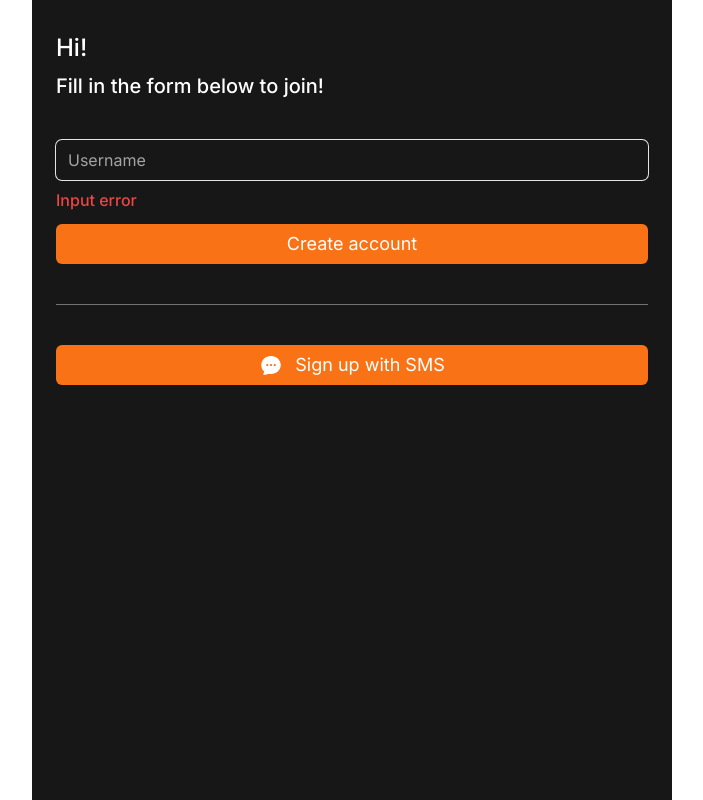
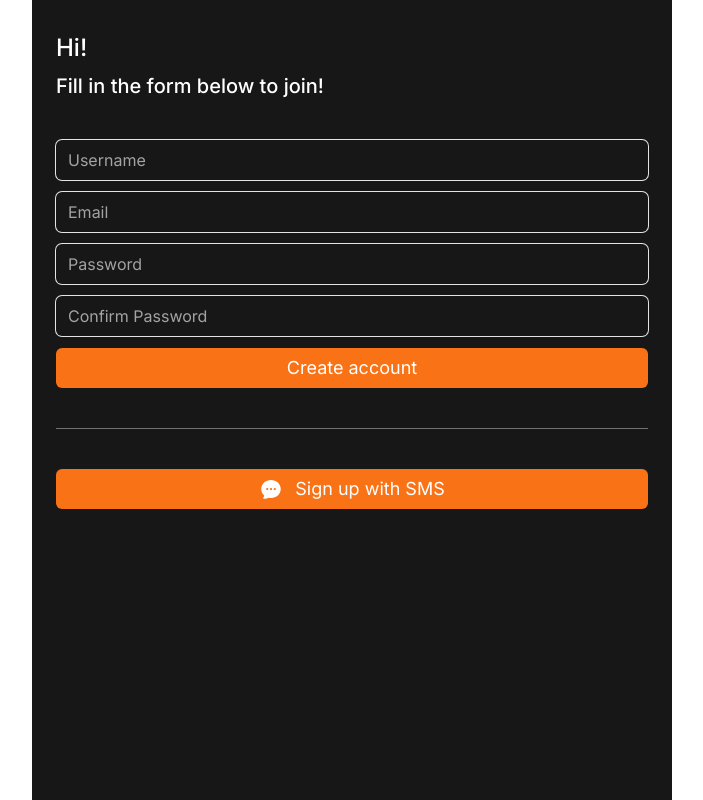
Before and after one commit to heewls/carrot-market, a Next.js app: page /create-account in a window 1280 px wide. Shown: the whole page, without its empty margins (288-991 px from the left). Built offline with nearby package versions, Linux system fonts and the light colour scheme.

Commit message:
form components

```diff
--- a/app/create-account/page.tsx
+++ b/app/create-account/page.tsx
@@ -1,3 +1,5 @@
+import FormButton from "@/components/form-btn";
+import FormInput from "@/components/form-input";
 import { ChatBubbleOvalLeftEllipsisIcon } from "@heroicons/react/24/solid";
 import Link from "next/link";
 
@@ -9,16 +11,11 @@
                 <h2 className="text-xl">Fill in the form below to join!</h2>
             </div>
             <form className="flex flex-col gap-3">
-                <div className="flex flex-col gap-2">
-                    <input
-                        type="text"
-                        placeholder="Username"
-                        required
-                        className="bg-transparent rounded-md w-full h-10 border-none ring-1 ring-neutral-200 focus:outline-none focus:ring-2 focus:ring-orange-500 placeholder:text-neutral-400"
-                    />
-                    <span className="text-red-500 font-medium">Input error</span>
-                </div>
-                <button className="primary-btn h-10">Create account</button>
+                <FormInput type="text" placeholder="Username" required errors={[]} />
+                <FormInput type="email" placeholder="Email" required errors={[]} />
+                <FormInput type="password" placeholder="Password" required errors={[]} />
+                <FormInput type="password" placeholder="Confirm Password" required errors={[]} />
+                <FormButton text="Create account" loading={false} />
             </form>
             <div className="w-full h-px bg-neutral-500" />
             <div>
--- /dev/null
+++ b/components/form-btn.tsx
@@ -0,0 +1,15 @@
+interface FormButtonProps {
+    loading: boolean;
+    text: string;
+}
+
+export default function FormButton({ loading, text }: FormButtonProps) {
+    return (
+        <button
+            disabled={loading}
+            className="primary-btn h-10 disabled:bg-neutral-400 disabled:text-neutral-300 disabled:cursor-not-allowed"
+        >
+            {loading ? "Loading" : text}
+        </button>
+    );
+}
--- /dev/null
+++ b/components/form-input.tsx
@@ -0,0 +1,24 @@
+interface FormInputProps {
+    type: string;
+    placeholder: string;
+    required: boolean;
+    errors: string[];
+}
+
+export default function FormInput({ type, placeholder, required, errors }: FormInputProps) {
+    return (
+        <div className="flex flex-col gap-2">
+            <input
+                type={type}
+                placeholder={placeholder}
+                required={required}
+                className="bg-transparent rounded-md w-full h-10 border-none ring-1 ring-neutral-200 transition focus:outline-none focus:ring-4 focus:ring-orange-500 placeholder:text-neutral-400"
+            />
+            {errors.map((error, idx) => (
+                <span className="text-red-500 font-medium" key={idx}>
+                    {error}
+                </span>
+            ))}
+        </div>
+    );
+}
```
